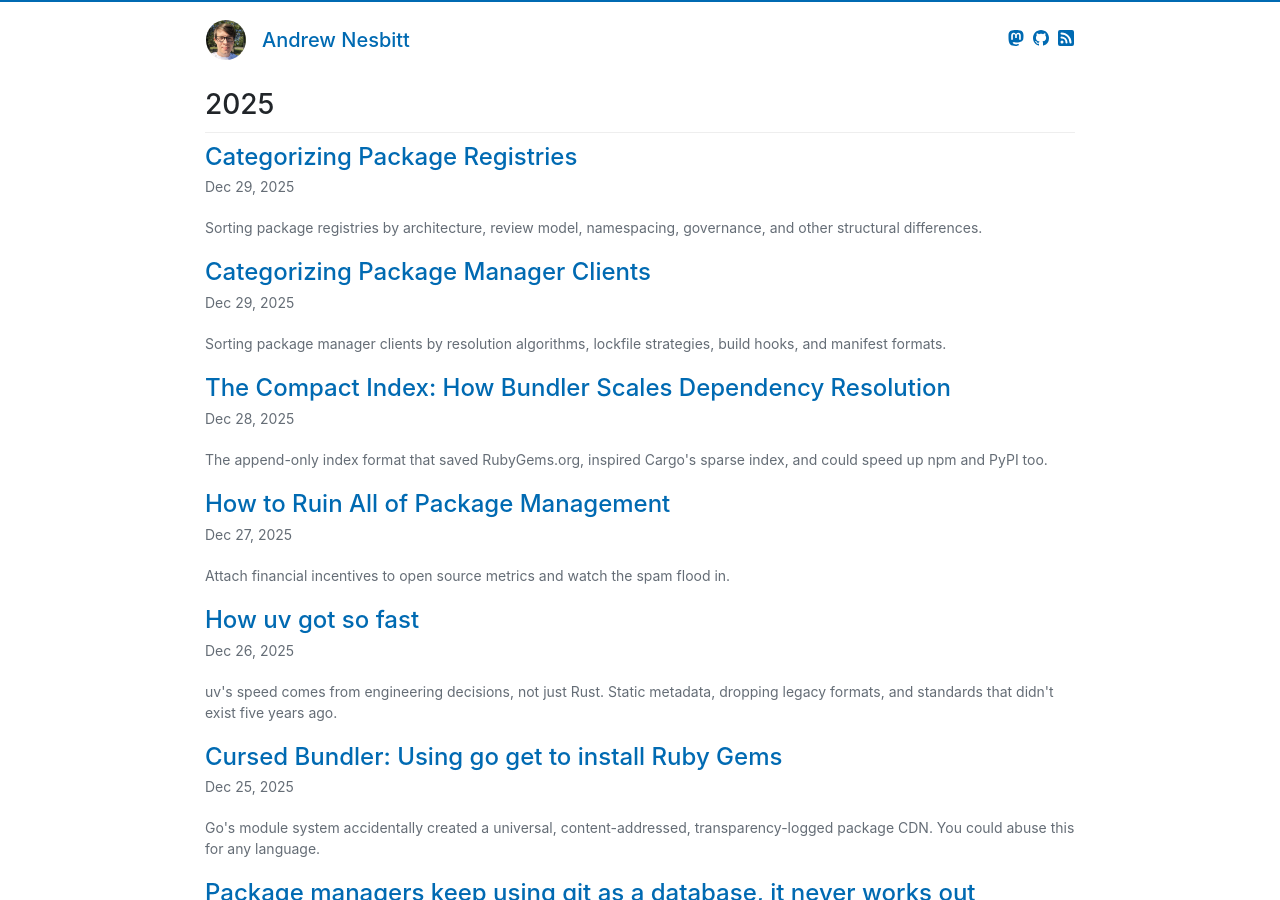
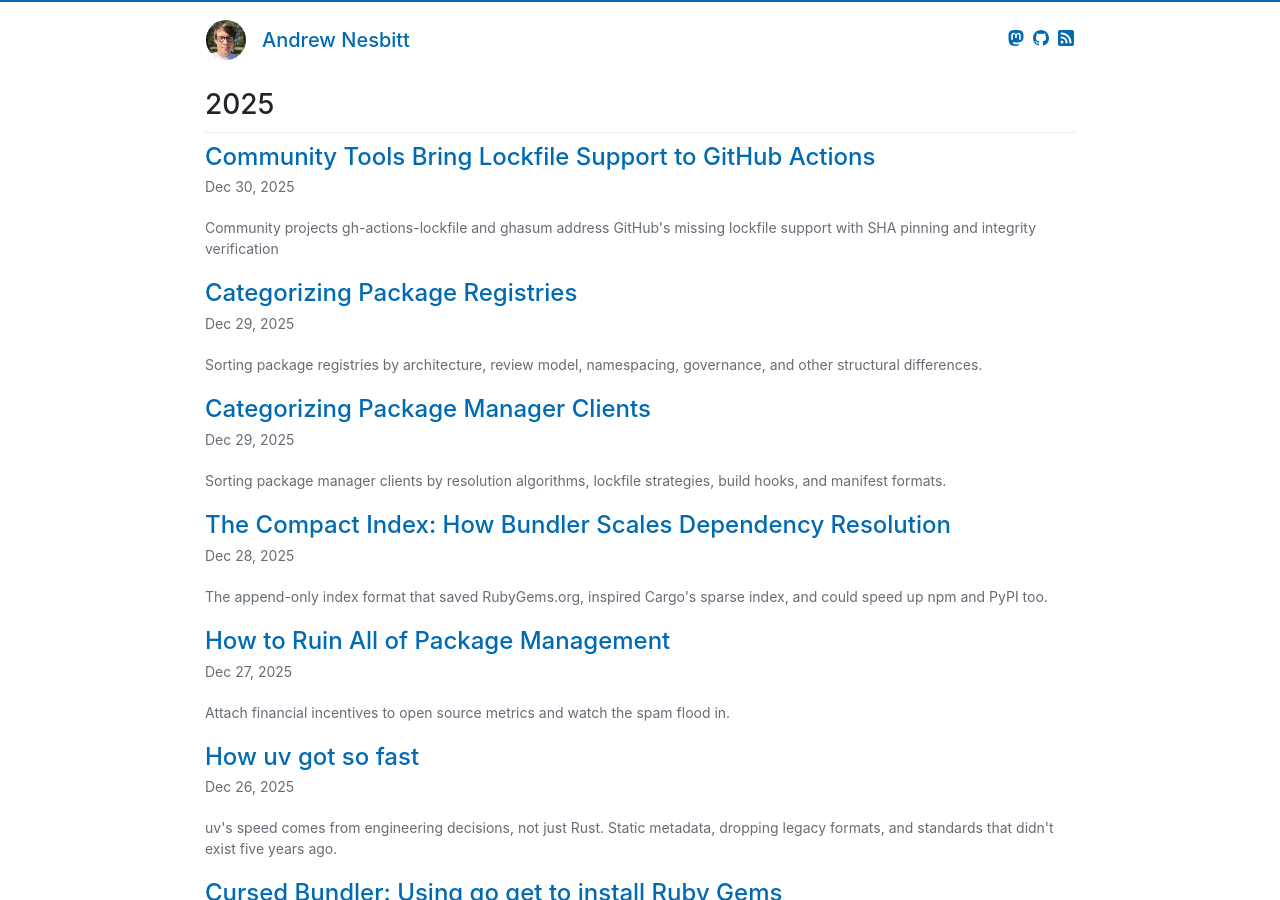
Before and after one commit to andrew/nesbitt.io, a Jekyll site: the page built from posts.md, in a window 1280 px wide and 900 px high. Built offline with Jekyll 4.4.1, drawn with Linux system fonts in a browser that asks for light colours; some of the changed lines change nothing that is shown.

Commit message:
Add new post on lockfile support for GitHub Actions

```diff
--- a/_data/stats.json
+++ b/_data/stats.json
@@ -1,9 +1,9 @@
 {
-  "generated_at": "2025-12-30T16:58:27Z",
+  "generated_at": "2025-12-30T17:12:25Z",
   "total_posts": 39,
-  "total_words": 47412,
+  "total_words": 47487,
   "reading_minutes": 238,
-  "average_words": 1216,
+  "average_words": 1218,
   "longest_post": {
     "title": "Package Management Papers",
     "url": "/2025/11/13/package-management-papers.html",
@@ -20,8 +20,8 @@
     "date": "2017-02-24"
   },
   "last_post": {
-    "title": "Two New Projects Bring Lockfiles to GitHub Actions",
-    "url": "/2025/12/30/two-new-projects-bring-lockfiles-to-github-actions.html",
+    "title": "Community Tools Bring Lockfile Support to GitHub Actions",
+    "url": "/2025/12/30/community-tools-bring-lockfile-support-to-github-actions.html",
     "date": "2025-12-30"
   },
   "years_active": 8.8,
--- /dev/null
+++ b/_posts/2025-12-30-community-tools-bring-lockfile-support-to-github-actions.md
@@ -0,0 +1,35 @@
+---
+layout: post
+title: "Community Tools Bring Lockfile Support to GitHub Actions"
+date: 2025-12-30 10:00 +0000
+description: "Community projects gh-actions-lockfile and ghasum address GitHub's missing lockfile support with SHA pinning and integrity verification"
+tags:
+  - package-managers
+  - github
+---
+
+Earlier this month I wrote about [GitHub Actions' missing lockfile](/2025/12/06/github-actions-package-manager.html). After the post was featured on [Hacker News](https://news.ycombinator.com/item?id=46189692) and [Lobste.rs](https://lobste.rs/s/zbqvyu/github_actions_has_package_manager_it), the authors of two projects reached out to share their work solving the problem from different angles.
+
+[gh-actions-lockfile](https://github.com/gjtorikian/gh-actions-lockfile) by Garen Torikian is a TypeScript tool that generates a lockfile recording 40-character commit SHAs and SHA-256 integrity hashes for every action in your workflows. It resolves transitive dependencies from composite actions too, so you can see and pin the full tree. It also checks for known CVEs against the discovered actions. Run the CLI locally to generate the lockfile, then add the action to your workflow to verify against it. If an action's content changes, the hash mismatch fails your build.
+
+[ghasum](https://github.com/chains-project/ghasum) by Eric Cornelissen, a Go tool from the CHAINS research project at KTH that's been under development since February 2024, takes a similar approach. Initialize with `ghasum init` to create a `gha.sum` file containing checksums of all your actions. Verify with `ghasum verify` in CI. It also exposes your full dependency hierarchy, making the invisible transitive dependencies visible.
+
+They both address a number of the issues I pointed out in my previous post:
+
+- Discover the full transitive dependency graph of actions used in workflows
+- SHA-256 integrity verification of the contents alongside commit SHAs
+- Recording all this in a lockfile that can be committed to source control
+- A verification step that can be added to workflows to ensure actions haven't changed unexpectedly
+
+Building this outside the runner has its limits though:
+
+- Verification runs as a workflow step, so the runner has already resolved and downloaded actions before the check happens. For JavaScript actions, the `post` cleanup phase runs after all jobs complete regardless of verification failures. A compromised action could do damage in that window.
+- Re-runs from the GitHub UI might skip verification depending on which job you re-run.
+- Private actions need separate authentication that the runner handles automatically.
+- Docker-based actions pull images through a different supply chain that these tools don't cover.
+- Neither tool handles reusable workflows (`uses: org/repo/.github/workflows/foo.yml@ref`), which have the same transitive resolution problem.
+- Both tools re-implement [action resolution](https://github.com/actions/runner/blob/main/src/Runner.Worker/ActionManager.cs) by parsing action.yml files themselves, hoping GitHub's undocumented behavior doesn't diverge from their implementation.
+
+Native integration would make verification atomic with execution, reject bad hashes before any code runs, and work uniformly across action types without extra configuration but getting that merged directly into the GitHub Actions runner is a much bigger lift.
+
+Another possible feature: since they already resolve the full transitive graph, they could generate SBOMs for GitHub Actions dependencies. Few tools do this today, and with the EU Cyber Resilience Act requiring SBOMs for software products, knowing what runs in your CI pipeline becomes a compliance question too.
```
